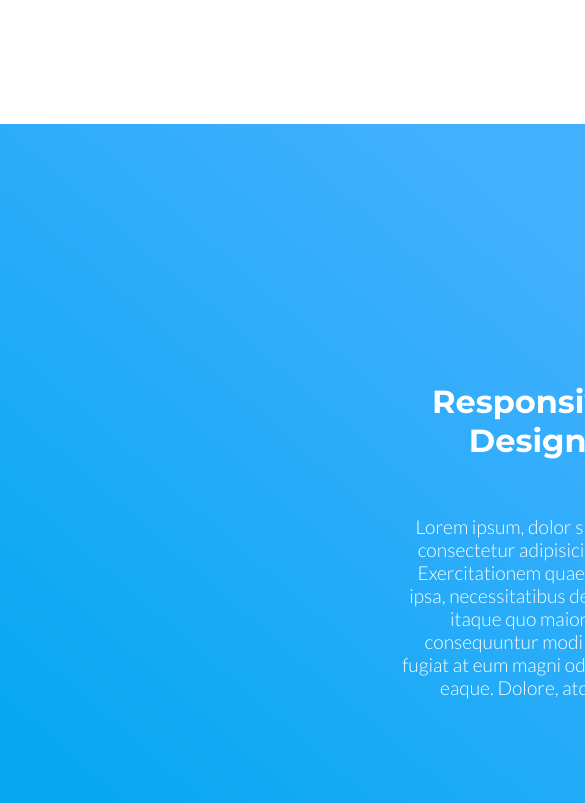
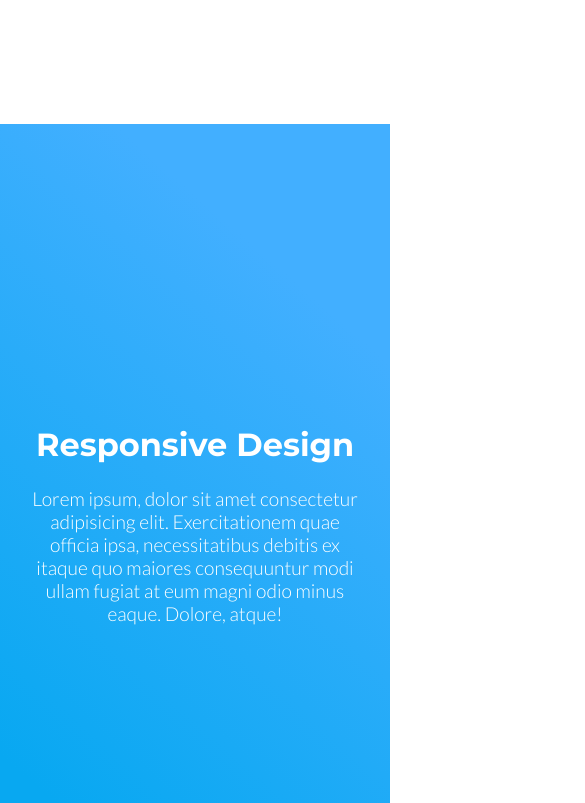
Before and after one commit to tan27/landingpage, a plain HTML site: page index.html in a window 390 px wide. Shown: the part 720-1523 px from the top of the page, 585 px wide, since content can reach past the window. Drawn offline with Linux system fonts and the light colour scheme.

Commit message:
responsive design and layout improvement

```diff
--- a/styles.css
+++ b/styles.css
@@ -213,7 +213,6 @@ h1 {
 /***********Responsive**************/
 
 .responsive {
-  width: 100%;
   background-color: rgb(36, 102, 179);
   background: linear-gradient(
     41deg,
@@ -222,11 +221,8 @@ h1 {
   );
   height: 95vh;
   font-size: 1.2rem;
-  display: grid;
-  grid-template-columns: 1fr 1fr;
-  grid-template-rows: auto;
-  justify-items: center;
-  align-content: center;
+  display: flex;
+  align-items: center;
   padding: 24rem;
   color: white;
   clip-path: polygon(0px 0px, 100% 0px, 100% 85%, 0px 100%);
@@ -234,7 +230,6 @@ h1 {
 }
 
 .responsive h3 {
-  padding: 2rem;
   font-size: 2rem;
   font-family: "Montserrat";
 }
@@ -249,7 +244,7 @@ h1 {
   width: 360px;
   height: 640px;
   transform: rotate(-30deg) skew(20deg);
-  display: block;
+  margin-top: 25rem;
 }
 
 .container img {
@@ -275,13 +270,22 @@ h1 {
   opacity: 0.4;
 }
 
-@media screen and (max-width: 1240px) {
-  .res-text {
-    padding-left: 0;
-    padding: 1rem;
+@media screen and (max-width: 1740px) {
+.responsive {
+    padding: 2rem;
+    justify-content: center;
+    align-items: center;
+}
+.responsive h3 {
+    justify-content: center;
     text-align: center;
-    width: auto;
-  }
+    font-size: 2rem;
+    font-family: "Montserrat";
+    }
+.res-text {
+    max-width: 55rem;
+    padding: 0;
+    }
   .container {
     display: none;
   }
```
